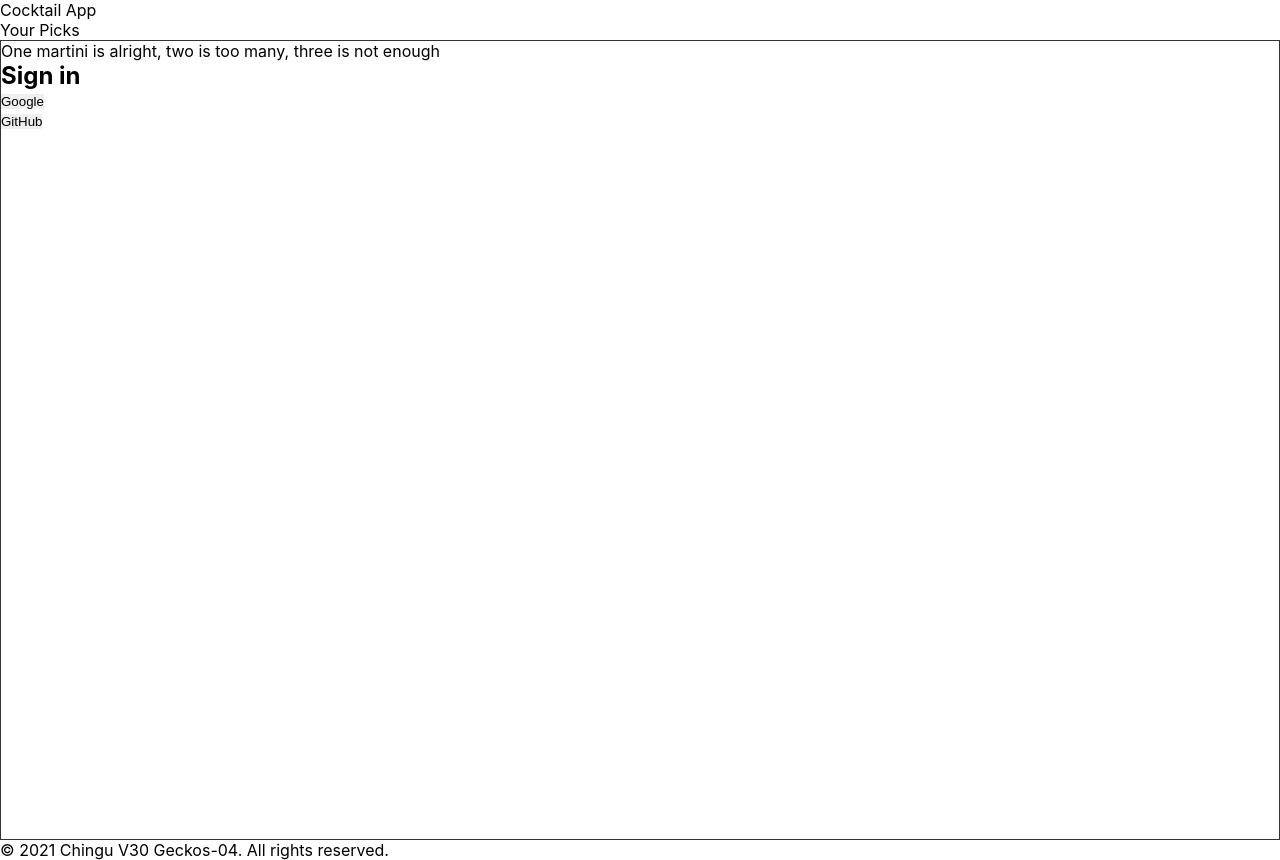
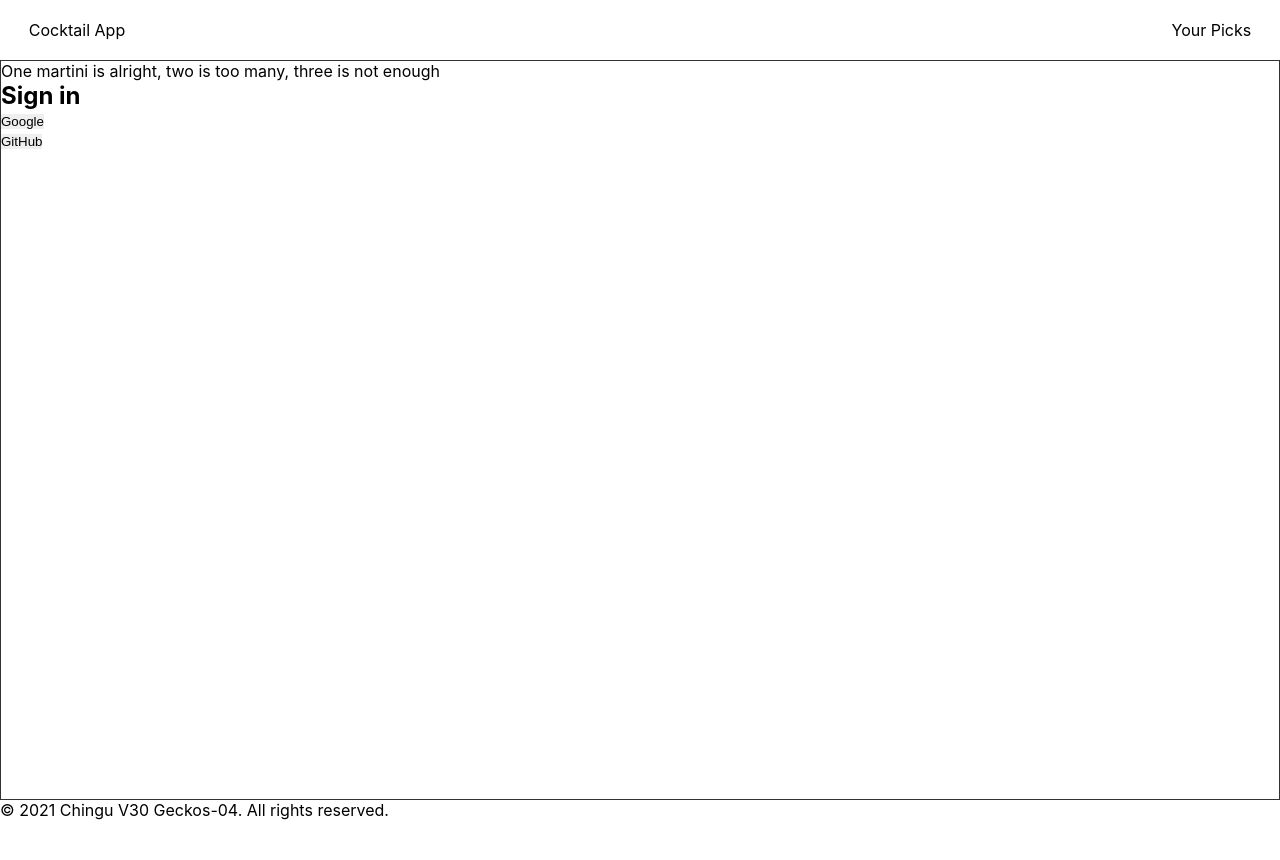
Before and after one commit to jo-soyoung/cocktail-app, a React (Create React App) app: page / in a window 1280 px wide. After the commit the page ends 820 px from the top, so only its background shows below. Built offline with nearby package versions, Linux system fonts and the light colour scheme.

Commit message:
task: Style navigation

```diff
--- a/src/app.jsx
+++ b/src/app.jsx
@@ -12,8 +12,8 @@
   return (
     <div className={styles.app}>
       <Router>
-        <nav>
-          <ul>
+        <nav className={styles.nav}>
+          <ul className={styles.menus}>
             <li>
               <NavLink exact to="/" aria-label="Go home">
                 Cocktail App
--- a/src/app.module.css
+++ b/src/app.module.css
@@ -25,3 +25,22 @@
   border: none;
   box-shadow: none;
 }
+
+/* Navigation */
+.nav {
+  display: flex;
+  align-items: center;
+  padding: 0 1rem;
+  height: 60px;
+}
+
+.menus {
+  display: flex;
+  justify-content: space-between;
+  width: 100%;
+}
+
+.menus a {
+  display: block;
+  padding: 0.8rem;
+}
--- a/src/components/login/login.module.css
+++ b/src/components/login/login.module.css
@@ -2,7 +2,7 @@
 
 .container {
   width: 100%;
-  height: 100vh;
+  height: calc(100vh - 60px);
   border: 1px solid #333;
 }
 
```
